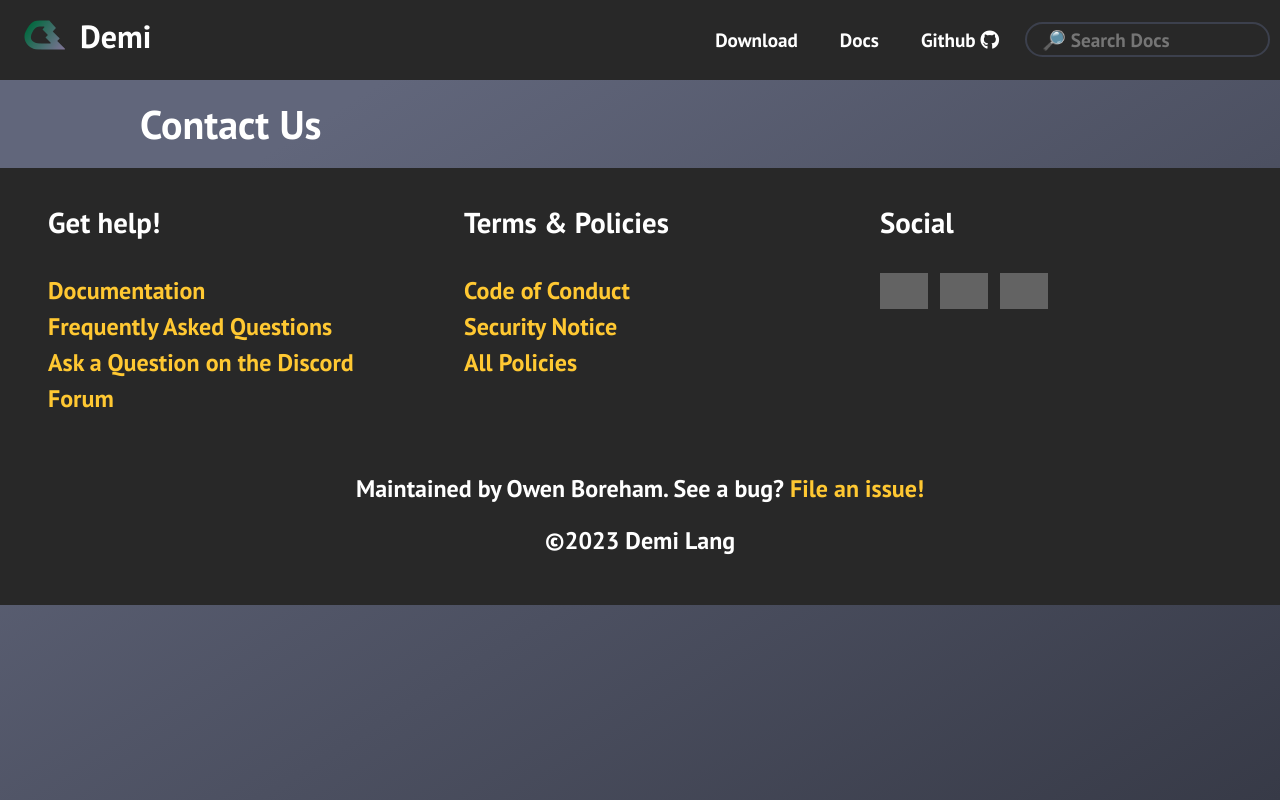
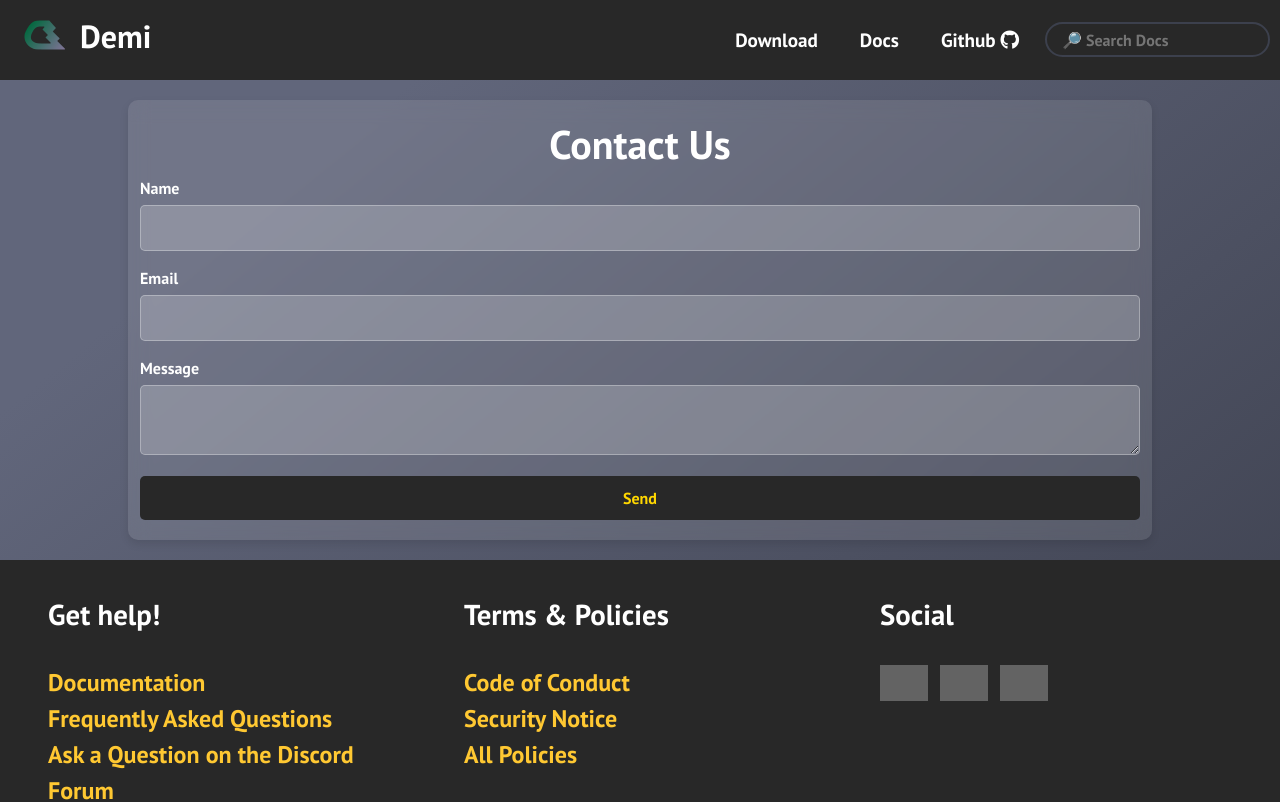
Before and after one commit to bobrossrtx/demi-website, a React (Create React App) app in the folder frontend/: page /contact in a window 1280 px wide. Shown: the top 802 px of the page. Built offline with nearby package versions, Linux system fonts and the light colour scheme; grey boxes are pictures that could not be loaded.

Commit message:
feat: implement contact form with email sending functionality and add styling

```diff
--- a/frontend/package.json
+++ b/frontend/package.json
@@ -9,6 +9,7 @@
     "@types/react": "^18.2.29",
     "@types/react-dom": "^18.2.13",
     "bootstrap": "^5.3.2",
+    "emailjs-com": "^3.2.0",
     "history": "^5.3.0",
     "path": "^0.12.7",
     "react": "^18.2.0",
--- a/frontend/src/Components/Footer/Footer.tsx
+++ b/frontend/src/Components/Footer/Footer.tsx
@@ -21,6 +21,7 @@ export default class Footer extends Component<Props, State> {
                 <li><Link to="/docs">Documentation</Link></li>
                 <li><Link to="/faq">Frequently Asked Questions</Link></li>
                 <li><Link to="https://discord.gg/vvhkhGkuGF">Ask a Question on the Discord Forum</Link></li>
+                <li><Link to="/contact">Contact Us</Link></li>
               </ul>
             </div>
             <div className="flex flex-col mw8 w-100 measure-wide-l pv2 pv5-m pv2-ns ph4-m ph4-l" id="get-help" data-np-autofill-form-type="other" data-np-checked="1" data-np-watching="1">
--- a/frontend/src/Routes/Contact/Contact.scss
+++ b/frontend/src/Routes/Contact/Contact.scss
@@ -0,0 +1,63 @@
+.container {
+  max-width: 600px;
+  margin: 0 auto;
+  padding: 20px;
+  background: rgba(255, 255, 255, 0.1); /* Semi-transparent background */
+  border-radius: 10px;
+  box-shadow: 0 4px 8px rgba(0, 0, 0, 0.1);
+  backdrop-filter: blur(10px); /* Glassy effect */
+  -webkit-backdrop-filter: blur(10px); /* For Safari */
+}
+
+h1 {
+  text-align: center;
+  color: #fff !important; /* Changed to white for better contrast */
+  margin-bottom: 20px;
+}
+
+form {
+  display: flex;
+  flex-direction: column;
+
+  div {
+    margin-bottom: 15px;
+  }
+
+  label {
+    margin-bottom: 5px;
+    font-weight: bold;
+    color: #fff; /* Changed to white for better contrast */
+  }
+
+  input, textarea {
+    width: 100%;
+    padding: 10px;
+    border: 1px solid rgba(255, 255, 255, 0.3); /* Semi-transparent border */
+    border-radius: 5px;
+    font-size: 16px;
+    background-color: rgba(255, 255, 255, 0.2); /* Semi-transparent background */
+    color: #fff; /* White text color */
+    transition: border-color 0.3s;
+
+    &:focus {
+      border-color: #007bff;
+      outline: none;
+    }
+  }
+
+  button {
+    padding: 10px 20px;
+    background-color: #282828; /* Changed to match the specified color */
+    color: #ffd700; /* Changed to yellow text color */
+    border: none;
+    border-radius: 5px;
+    cursor: pointer;
+    font-size: 16px;
+    transition: background-color 0.3s;
+
+    &:hover {
+      background-color: #ffd700; /* Darker shade on hover */
+      color: #1e1e1e
+    }
+  }
+}
--- a/frontend/src/Routes/Contact/Contact.tsx
+++ b/frontend/src/Routes/Contact/Contact.tsx
@@ -1,12 +1,53 @@
-import React from 'react'
+import React, { useState } from 'react'
+import emailjs from 'emailjs-com'
 import './Contact.scss'
 
 type Props = {}
 
-export default function Contact({}: Props) {
+export default function Contact({ }: Props) {
+  const [formData, setFormData] = useState({
+    name: '',
+    email: '',
+    message: '',
+  });
+
+  const handleChange = (e: React.ChangeEvent<HTMLInputElement | HTMLTextAreaElement>) => {
+    const { name, value } = e.target;
+    setFormData({ ...formData, [name]: value });
+  };
+
+  const handleSubmit = (e: React.FormEvent) => {
+    e.preventDefault();
+    emailjs.send(
+      process.env.REACT_APP_EMAILJS_SERVICE_ID!,
+      process.env.REACT_APP_EMAILJS_TEMPLATE_ID!,
+      formData,
+      process.env.REACT_APP_EMAILJS_USER_ID!
+    ).then((result) => {
+      console.log(result.text);
+    }, (error) => {
+      console.log(error.text);
+    });
+  };
+
   return (
     <div className="container">
-        <h1>Contact Us</h1>
+      <h1>Contact Us</h1>
+      <form onSubmit={handleSubmit}>
+        <div>
+          <label>Name</label>
+          <input type="text" name="name" value={formData.name} onChange={handleChange} required />
+        </div>
+        <div>
+          <label>Email</label>
+          <input type="email" name="email" value={formData.email} onChange={handleChange} required />
+        </div>
+        <div>
+          <label>Message</label>
+          <textarea name="message" value={formData.message} onChange={handleChange} required />
+        </div>
+        <button type="submit">Send</button>
+      </form>
     </div>
-  )
+  );
 }
```
